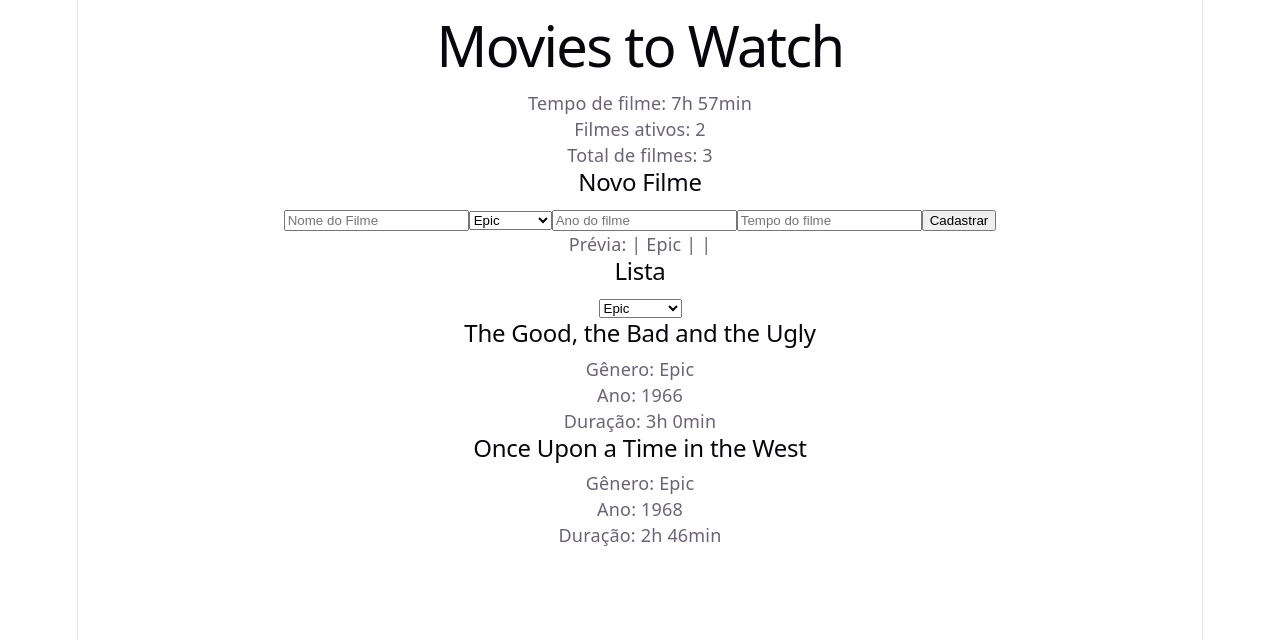
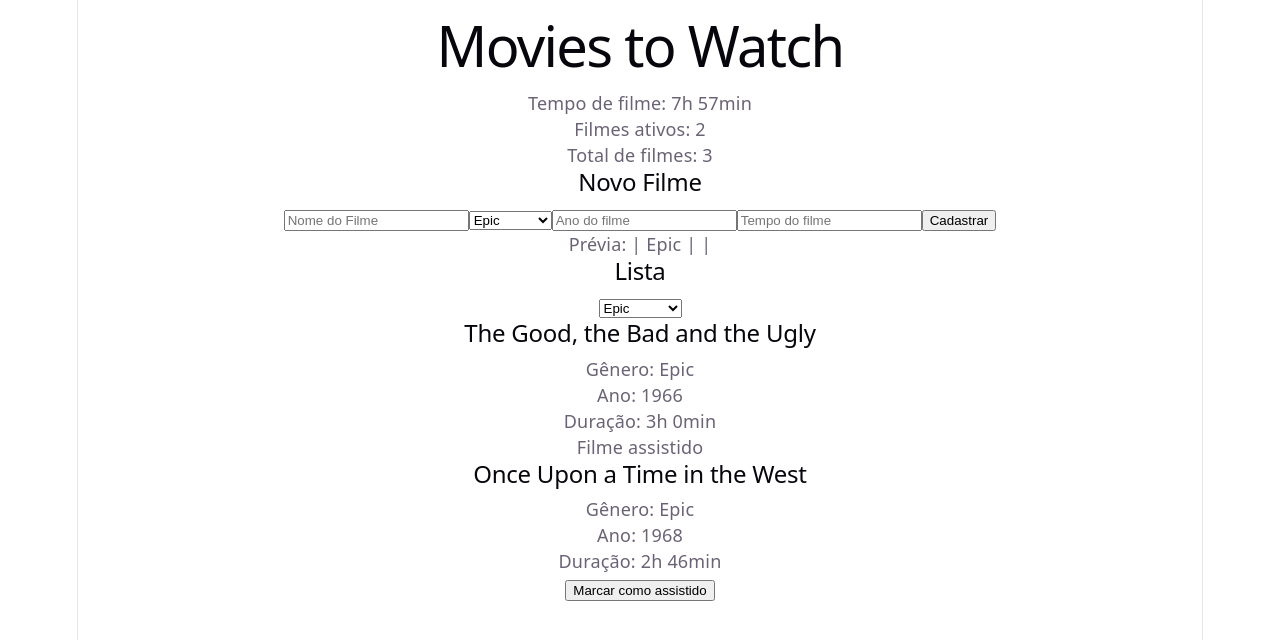
Before and after one commit to jeffsouzaoficial/filmes-para-assistir, a React (Vite) app: page / in a window 1280 px wide. Shown: the top 640 px of the page. Built offline with nearby package versions, Linux system fonts and the light colour scheme.

Commit message:
feat: marcar filme como assistido

```diff
--- a/src/App.jsx
+++ b/src/App.jsx
@@ -55,6 +55,19 @@ function App() {
       setFilmes([...filmes, novoFilme])
 }
 
+  function filmeAssistido(id) {
+    const confirmou = confirm("O filme foi assistido?")
+
+    if (confirmou === false) {
+      return
+    }
+    setFilmes(
+      filmes.map((filme) =>
+        filme.id === id ? { ...filme, assistido: true } : filme
+      )
+    )
+}
+
   return (
     <div>
       <h1>Movies to Watch</h1>
@@ -110,6 +123,9 @@ function App() {
         genero={filme.genero}
         ano={filme.ano}
         duracao={filme.duracao}
+        filmeAssistido={filmeAssistido}
+        assistido={filme.assistido}
+        id={filme.id}
         />
       ))}
 
--- a/src/components/Filme.jsx
+++ b/src/components/Filme.jsx
@@ -9,6 +9,11 @@ function Filme(props) {
       <p>Gênero: {props.genero}</p>
       <p>Ano: {props.ano}</p>
       <p>Duração: {horas}h {minutosRestantes}min</p>
+      {props.assistido === false ? (
+      <button onClick={() => props.filmeAssistido(props.id)}>Marcar como assistido</button>
+      ) : (
+        <p>Filme assistido</p>
+      )}
     </div>
   )
 }
```
